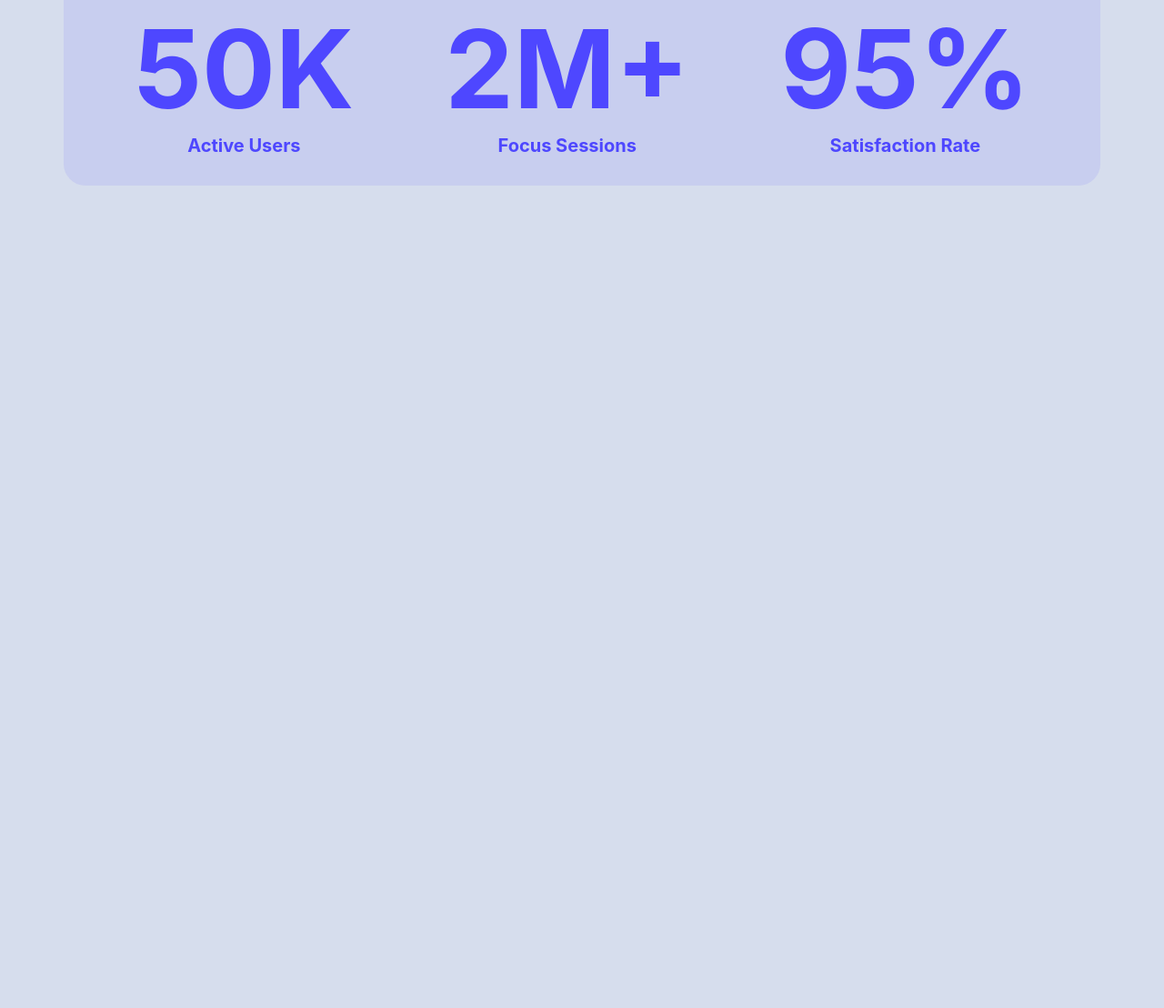
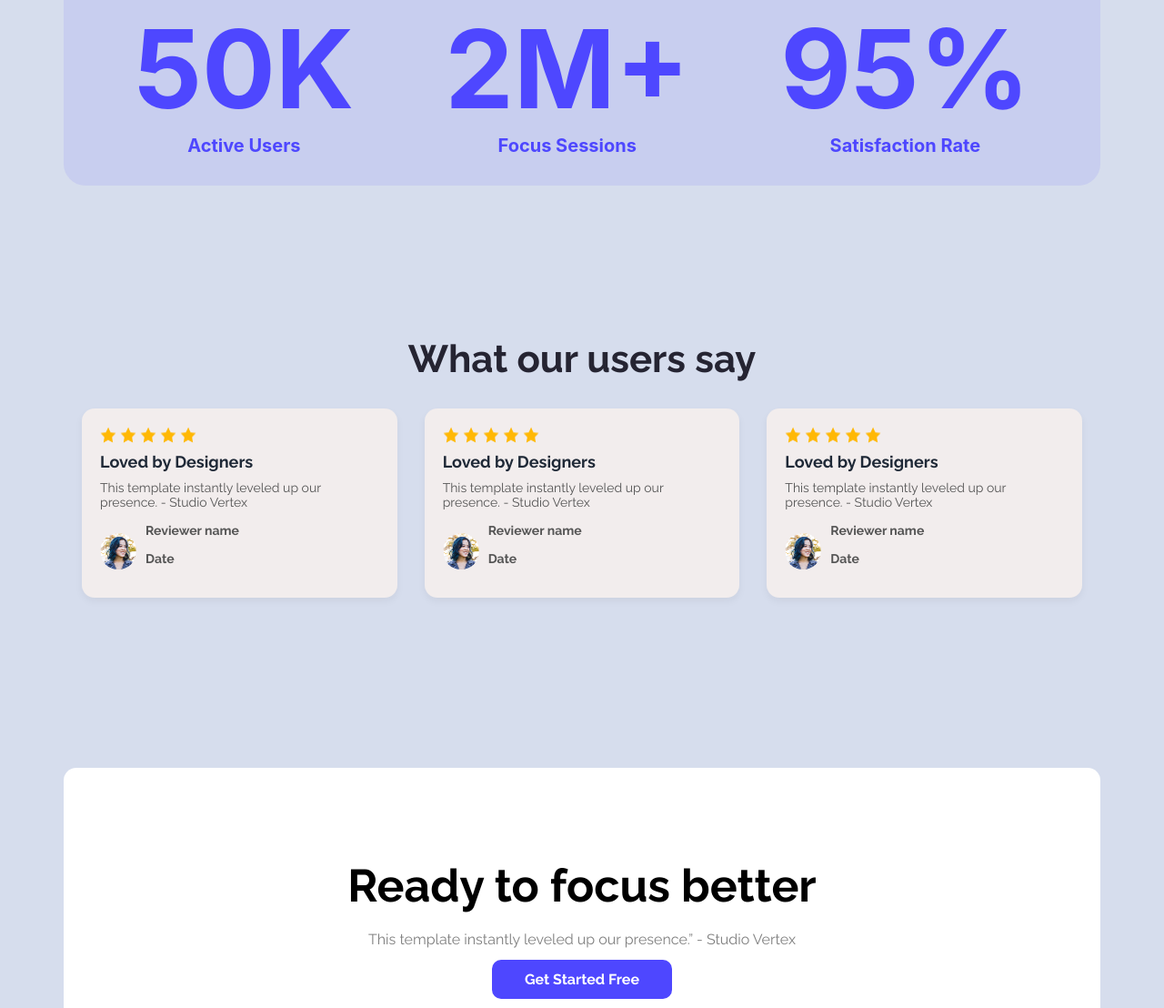
Before and after one commit to mehedihasanmamun/assignment-one, a plain HTML site: page index.html in a window 1280 px wide. Shown: the part 1360-2468 px from the top of the page at 91% size. Before the commit the page ends 1680 px from the top, so only its background shows below. Drawn offline with Linux system fonts and the light colour scheme.

Commit message:
added more section such as card section image etc

```diff
--- a/index.html
+++ b/index.html
@@ -58,7 +58,105 @@
                 </div>
             </div>
         </section>
+
+
+        <!-- card section  -->
+         <section class="certificate">
+            <h2>What our users say</h2>
+            <div class="certificate-cards">
+                <!-- card 1  -->
+                 <div class="card">
+                    <div class="star">
+                        <img src="/Assets/icon-star.png" alt="">
+                        <img src="/Assets/icon-star.png" alt="">
+                        <img src="/Assets/icon-star.png" alt="">
+                        <img src="/Assets/icon-star.png" alt="">
+                        <img src="/Assets/icon-star.png" alt="">
+                    </div>
+                    <h3>Loved by Designers</h3>
+                    <p>
+                        This template instantly leveled up our presence. - Studio Vertex
+                    </p>
+                    <div class="reviewer">
+                        <img src="/Assets/avatar.png" alt="">
+                        <div class="name">
+                        <p class="name-with-review">
+                            Reviewer name
+                        </p>
+                        <p>Date</p>
+                    </div>
+                    </div>
+                 </div>
+
+                 <!-- card 2 -->
+
+                 <div class="card">
+                    <div class="star">
+                        <img src="/Assets/icon-star.png" alt="">
+                        <img src="/Assets/icon-star.png" alt="">
+                        <img src="/Assets/icon-star.png" alt="">
+                        <img src="/Assets/icon-star.png" alt="">
+                        <img src="/Assets/icon-star.png" alt="">
+                    </div>
+                    <h3>Loved by Designers</h3>
+                    <p>
+                        This template instantly leveled up our presence. - Studio Vertex
+                    </p>
+                    <div class="reviewer">
+                        <img src="/Assets/avatar.png" alt="">
+                        <div class="name">
+                        <p class="name-with-review">
+                            Reviewer name
+                        </p>
+                        <p>Date</p>
+                    </div>
+                    </div>
+                 </div>
+
+                 <!-- card 3 -->
+                  <div class="card">
+                    <div class="star">
+                        <img src="/Assets/icon-star.png" alt="">
+                        <img src="/Assets/icon-star.png" alt="">
+                        <img src="/Assets/icon-star.png" alt="">
+                        <img src="/Assets/icon-star.png" alt="">
+                        <img src="/Assets/icon-star.png" alt="">
+                    </div>
+                    <h3>Loved by Designers</h3>
+                    <p>
+                        This template instantly leveled up our presence. - Studio Vertex
+                    </p>
+                    <div class="reviewer">
+                        <img src="/Assets/avatar.png" alt="">
+                        <div class="name">
+                        <p class="name-with-review">
+                            Reviewer name
+                        </p>
+                        <p>Date</p>
+                    </div>
+                    </div>
+                 </div>
+            </div>
+
+         </section>
+
+
+         <!-- ready to focus better -->
+
+          <section class="level-up">
+            <div class="level-up-presence">
+                <h1>Ready to focus better</h1>
+                <p>This template instantly leveled up our presence.” - Studio Vertex</p>
+                <a class="sign-in-button" href="#">Get Started Free</a>
+            </div>
+
+            <div class="webflow-confo-image">
+                <img src="/Assets/wc-big.png" alt="">
+            </div>
+          </section>
     </main>
+
+
 
     <footer>
 
--- a/style/styles.css
+++ b/style/styles.css
@@ -123,3 +123,120 @@ header{
     font-size: 20px;
     text-align: center;
 }
+
+
+/* what our users say  */
+
+.certificate{
+    max-width: 1140px;
+    padding: 50px 20px;
+    text-align: center;
+    margin: 0 auto;
+}
+
+.certificate h2{
+    font-size: 42px;
+    font-weight: bold;
+    margin-bottom: 30px;
+    color: #252432;
+}
+
+.certificate-cards{
+     display: flex;
+     gap: 30px;
+     justify-content: center;
+}
+
+.card{
+  background-color: #F2EDED;
+  border-radius: 14px;
+  padding: 20px;
+  max-width: 366px;
+  text-align: left;
+  box-shadow: 0 4px 8px rgba(0,0,0,0.05);
+}
+.star{
+  display: flex;
+  gap: 4px;
+  margin-bottom: 10px;
+}
+
+.star img {
+  width: 18px;
+  height: 18px;
+}
+
+.card h3 {
+  font-size: 18px;
+  margin: 0 0 10px;
+  color: #1f2937;
+}
+
+.card p {
+  font-size: 14px;
+  color: #555;
+  margin-bottom: 15px;
+}
+
+.reviewer {
+  display: flex;
+  align-items: center;
+  gap: 10px;
+  margin-top: 10px;
+}
+
+.reviewer img {
+  width: 40px;
+  height: 40px;
+  border-radius: 50%;
+}
+
+.name {
+  font-weight: bold;
+  font-size: 14px;
+  margin: 0;
+  color: #333;
+}
+
+.date {
+  font-size: 12px;
+  color: #999;
+  margin: 0;
+}
+
+
+/* ready to focus better  */
+
+.level-up{
+    max-width: 1140px;
+    height: 697px;
+    border-radius: 14px;
+    margin: 137px auto;
+    text-align: center;
+    background-color: white;
+    padding: 100px 70px;
+}
+
+.level-up-presence h1{
+    font-size: 50px;
+    font-weight: bold;
+
+}
+
+.level-up-presence p{
+    font-size: 16px;
+    margin-top: 20px;
+    color:rgb(0, 0, 0, 50%);
+}
+
+.level-up-presence a{
+   position: relative;
+   top: 25px;
+}
+
+.webflow-confo-image img{
+    width: 840px;
+    height: 365px;
+    border-radius: 48px;
+    margin-top: 50px;
+}
```
